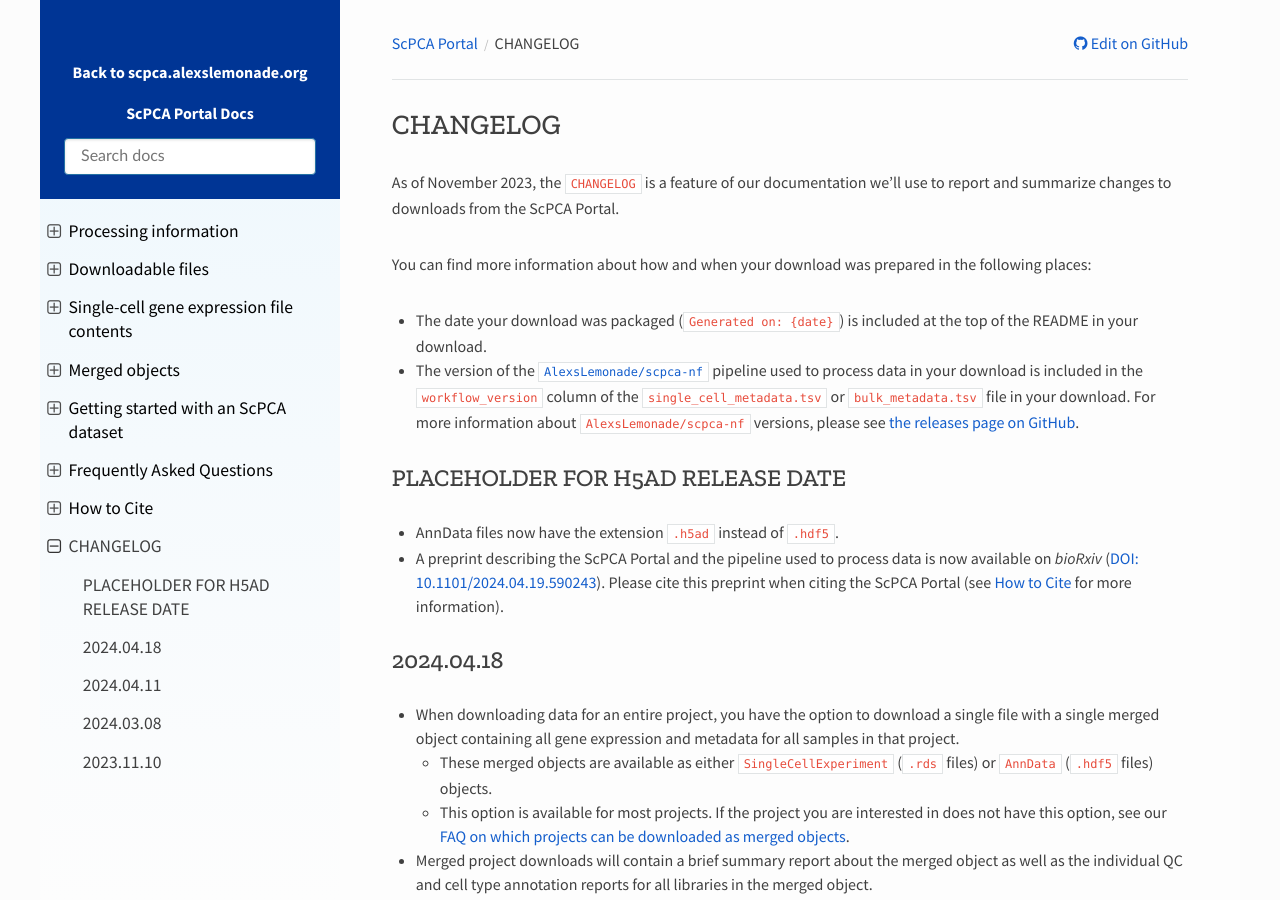
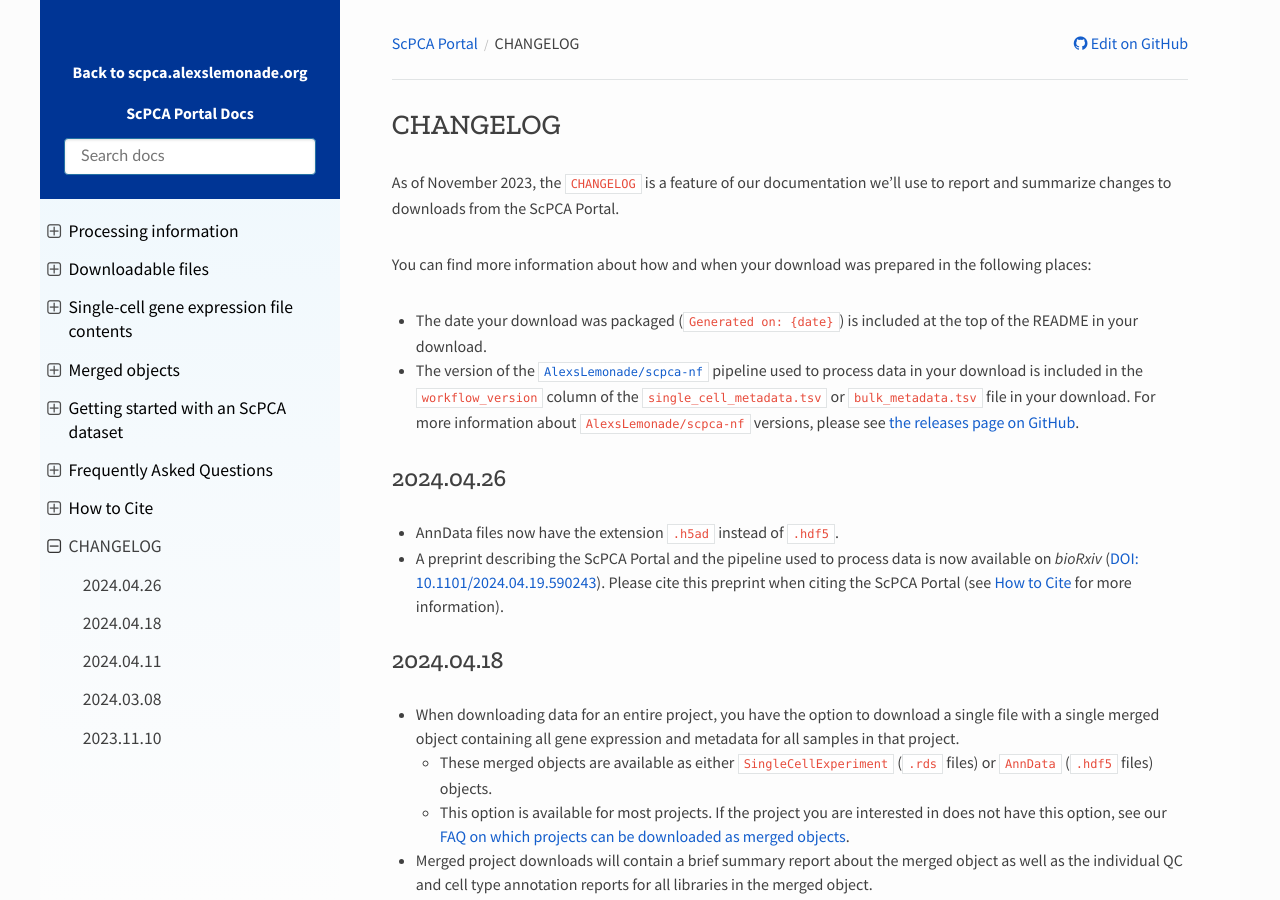
Before and after one commit to DongzeHE/scpca-docs, a Sphinx documentation site: the page built from docs/CHANGELOG.md, in a window 1280 px wide and 900 px high. Built offline with Sphinx 7.4.7 and the Read the Docs theme 2.0.0, drawn with Linux system fonts in a browser that asks for light colours.

Commit message:
add date to changelog

```diff
--- a/docs/CHANGELOG.md
+++ b/docs/CHANGELOG.md
@@ -12,7 +12,7 @@
 <!-- PUT THE NEW CHANGELOG ENTRY RIGHT BELOW THIS -->
 <!-------------------------------------------------->
 
-## PLACEHOLDER FOR H5AD RELEASE DATE
+## 2024.04.26
 
 * AnnData files now have the extension `.h5ad` instead of `.hdf5`.
 * A preprint describing the ScPCA Portal and the pipeline used to process data is now available on _bioRxiv_ ([DOI: 10.1101/2024.04.19.590243](https://doi.org/10.1101/2024.04.19.590243)).
```
